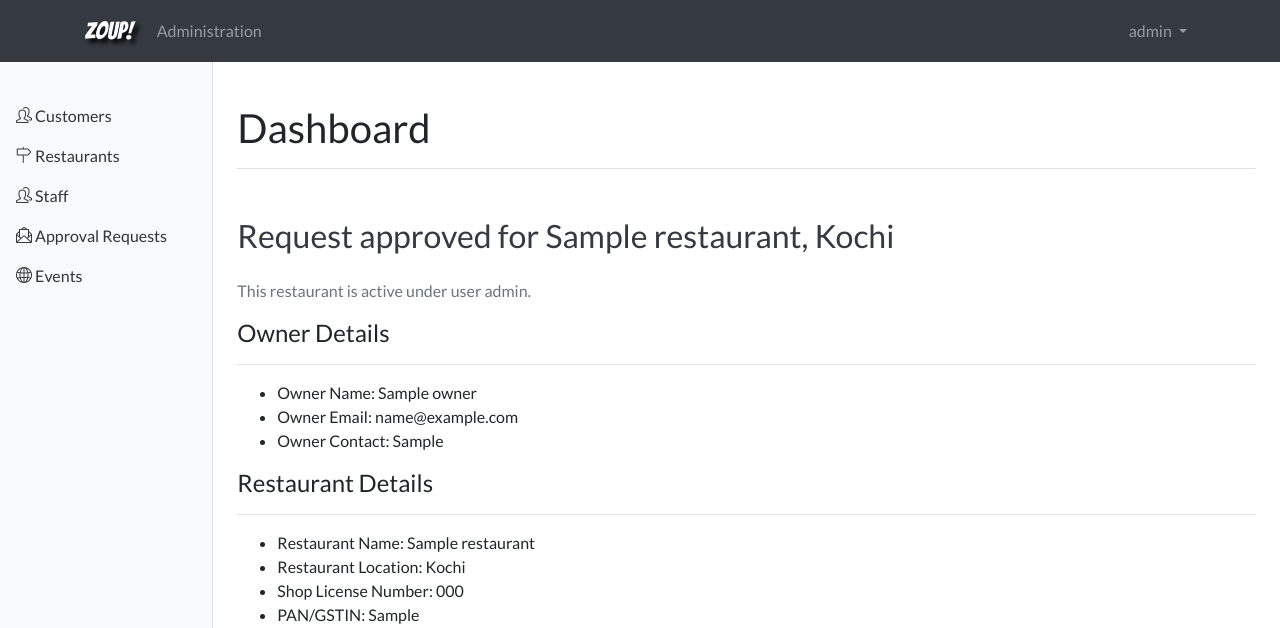
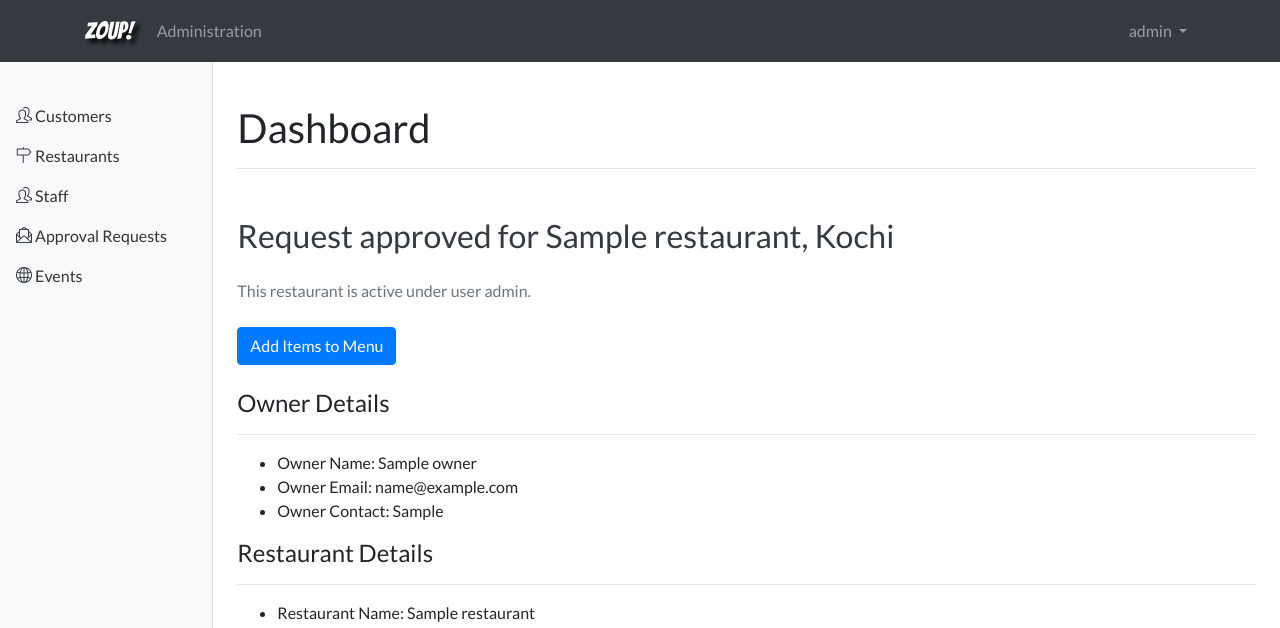
Before and after one commit to sreesh-mallya/zoup, a Django app: page /administration/dashboard/restaurants/1 in a window 1280 px wide. Shown: the top 628 px of the page. Run offline with Django 3.2, Linux system fonts and the light colour scheme; a user stored in the database is signed in; data comes from the database, SQL or seed files in the repository; tables that the repository leaves empty hold one stand-in row (values such as "Sample post"); some libraries are stand-ins or nearby versions.

Commit message:
Modified item model field

```diff
--- a/zoup_app/models/vendor.py
+++ b/zoup_app/models/vendor.py
@@ -39,7 +39,7 @@ class Item(models.Model):
     price = models.IntegerField(blank=False)
     slug = models.SlugField(blank=True)
     image = models.URLField(blank=True, null=True)
-    description = models.CharField(max_length=100, blank=False)
+    description = models.CharField(max_length=100, blank=True, null=True)
     type = models.CharField(max_length=50, choices=ITEM_TYPES)
 
     def __str__(self):
--- a/zoup_app/templates/administration/admin-restaurant-details.html
+++ b/zoup_app/templates/administration/admin-restaurant-details.html
@@ -5,9 +5,14 @@
 {% if restaurant.is_approved %}
 <h2 class="mt-5 mb-4 text-dark">Request approved for {{ restaurant.name }}, {{ restaurant.location.capitalize }}</h2>
 <p class="text-muted">This restaurant is active under user {{ restaurant.user.username }}.</p>
+<div class="pt-2 pb-4">
+    <a href="#" class="btn btn-primary" role="button">Add Items to Menu</a>
+</div>
 {% else %}
 <h2 class="mt-5 mb-4 text-dark">Request pending approval for {{ restaurant.name }}, {{ restaurant.location.capitalize }}</h2>
-<p class="text-muted">This restaurant will be inactive and hidden until it is approved.</p>
+<p class="text-muted">This restaurant will be inactive and hidden until it is approved.
+    <a href="#" class="btn btn-primary" role="button">Add Items to Menu</a>
+</p>
 {% endif %}
 {% if messages %}
 <div class="alert alert-info" role="alert">
```
